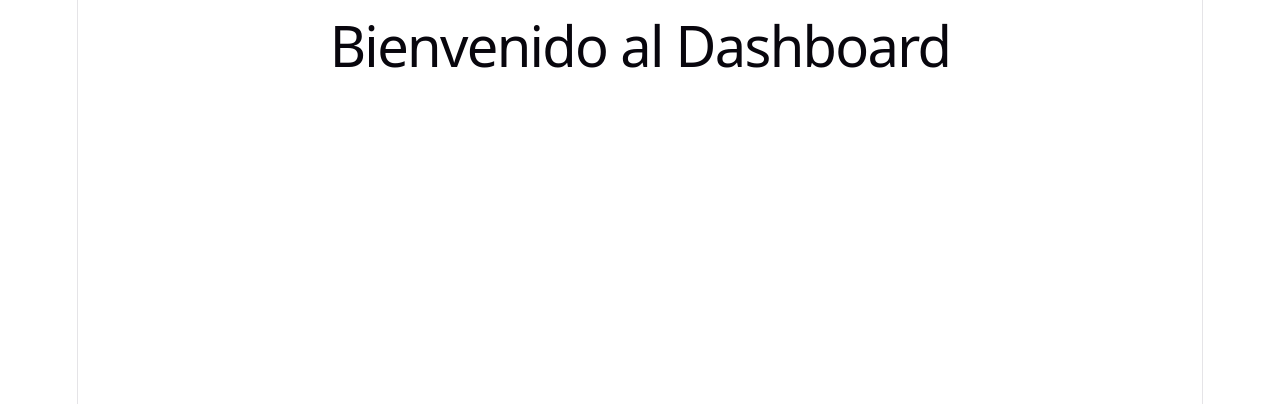
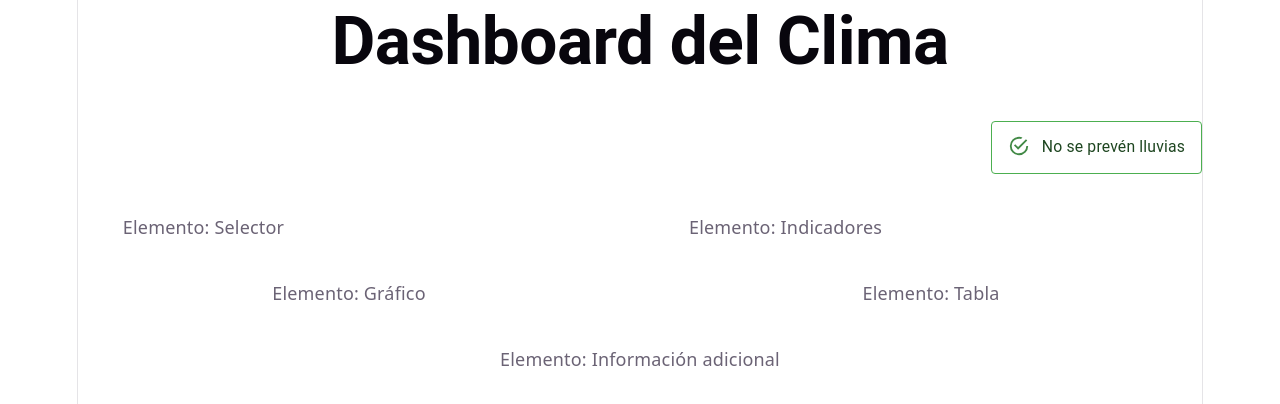
Before and after one commit to ZAngelCR/dashboard, a React (Vite) app: page / in a window 1280 px wide. Shown: the top 404 px of the page. Built offline with nearby package versions, Linux system fonts and the light colour scheme.

Commit message:
Estructura del dashboard con React y MUI

```diff
--- a/package.json
+++ b/package.json
@@ -10,6 +10,9 @@
     "preview": "vite preview"
   },
   "dependencies": {
+    "@emotion/react": "^11.14.0",
+    "@emotion/styled": "^11.14.1",
+    "@mui/material": "^9.5.0",
     "react": "^19.3.1",
     "react-dom": "^19.3.1"
   },
--- a/src/App.tsx
+++ b/src/App.tsx
@@ -1,10 +1,44 @@
 import './App.css';
+import { Grid } from '@mui/material';
+import HeaderUI from './components/HeaderUI';
+import AlertUI from './components/AlertUI';
 
 function App() {
     return (
-        <div>
-            <h1>Bienvenido al Dashboard</h1>
-        </div>
+        <Grid container spacing={5} sx={{ justifyContent: 'center', alignItems: 'center' }}>
+
+            {/* Encabezado */}
+            <Grid size={{ xs: 12, md: 12 }}>
+                <HeaderUI />
+            </Grid>
+
+            {/* Alertas */}
+            <Grid size={{ xs: 12, md: 12 }}
+                container sx={{ justifyContent: 'flex-end', alignItems: 'center' }}>
+
+                <AlertUI description="No se prevén lluvias" />
+            </Grid>
+
+            {/* Selector */}
+            <Grid size={{ xs: 12, md: 3 }}>Elemento: Selector</Grid>
+
+            {/* Indicadores */}
+            <Grid size={{ xs: 12, md: 9 }}>Elemento: Indicadores</Grid>
+
+            {/* Gráfico */}
+            <Grid size={{ xs: 12, md: 6 }} sx={{ display: { xs: 'none', md: 'block' } }}>
+                Elemento: Gráfico
+            </Grid>
+
+            {/* Tabla */}
+            <Grid size={{ xs: 12, md: 6 }} sx={{ display: { xs: 'none', md: 'block' } }}>
+                Elemento: Tabla
+            </Grid>
+
+            {/* Información adicional */}
+            <Grid size={{ xs: 12, md: 12 }}>Elemento: Información adicional</Grid>
+
+        </Grid>
     );
 }
 
--- /dev/null
+++ b/src/components/AlertUI.tsx
@@ -0,0 +1,15 @@
+import Alert, { type AlertColor } from '@mui/material/Alert';
+
+type AlertVariant = 'standard' | 'outlined' | 'filled';
+
+interface AlertConfig {
+    description: string;
+    severity?: AlertColor;
+    variant?: AlertVariant;
+}
+
+export default function AlertUI({ description, severity = 'success', variant = 'outlined' }: AlertConfig) {
+    return (
+        <Alert variant={variant} severity={severity}>{description}</Alert>
+    );
+}
--- /dev/null
+++ b/src/components/HeaderUI.tsx
@@ -0,0 +1,12 @@
+import Typography from '@mui/material/Typography';
+
+export default function HeaderUI() {
+    return (
+        <Typography
+            variant="h2"
+            component="h1"
+            sx={{ fontWeight: 'bold' }}>
+            Dashboard del Clima
+        </Typography>
+    );
+}
```
Also changed, not shown: 1 other file (tests, documents, lock files or other folders).
